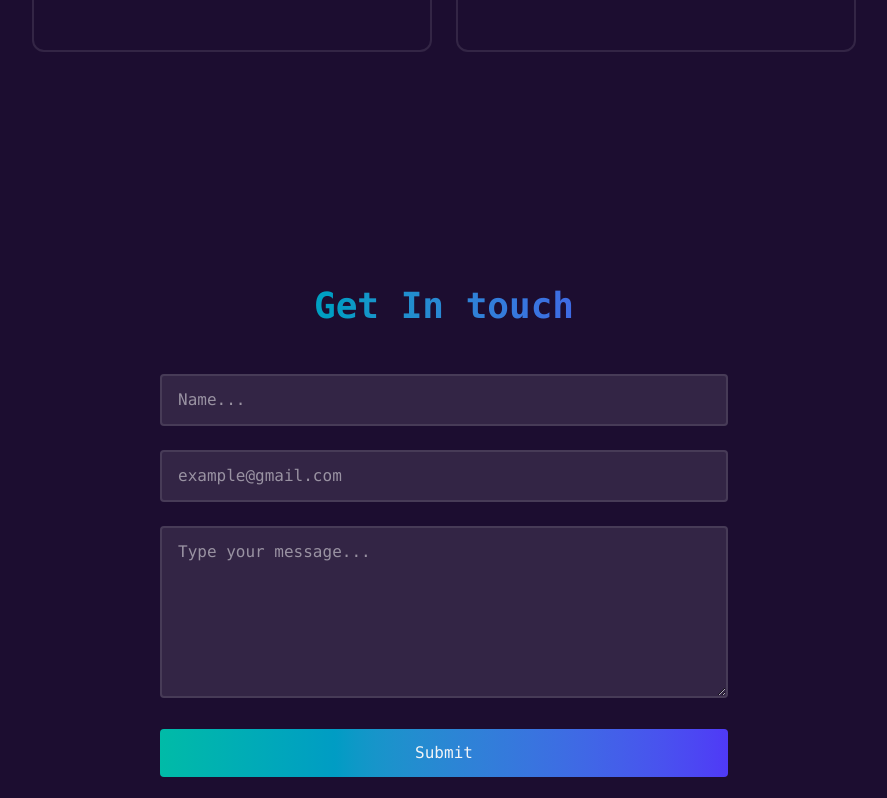
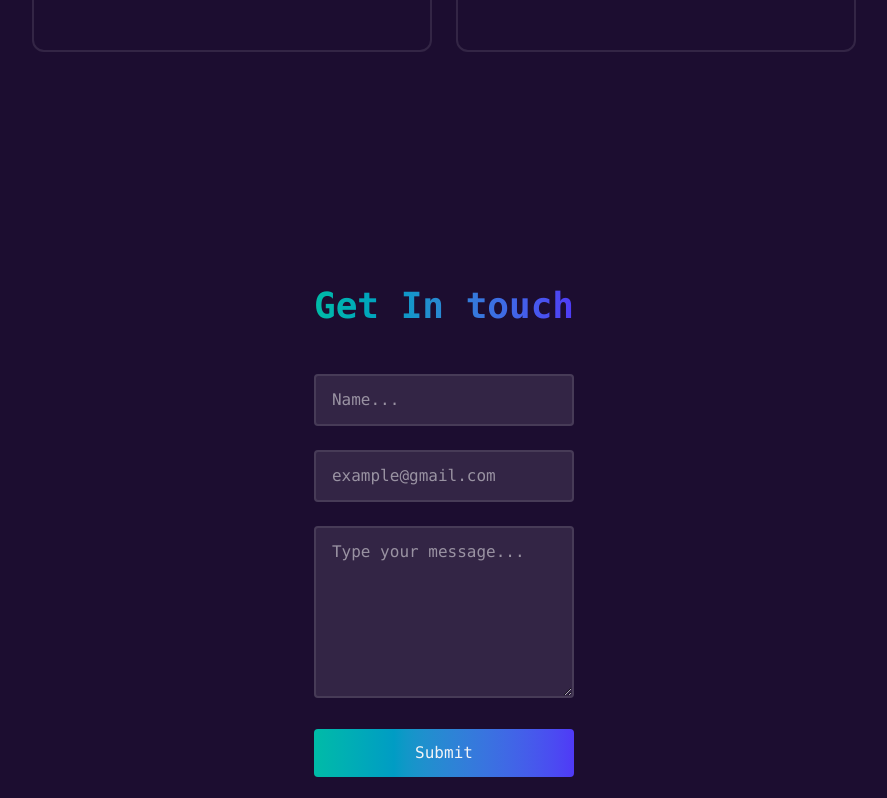
Before and after one commit to Babanadiaa/res.github.io, a React (Vite) app: page / in a window 1280 px wide. Shown: the part 2562-3360 px from the top of the page, without its empty margins (196-1083 px from the left). Built offline with nearby package versions, Linux system fonts and the light colour scheme.

Commit message:
HELL YEAH

```diff
--- a/package.json
+++ b/package.json
@@ -1,6 +1,6 @@
 {
   "name": "react_project",
-  "homepage": "https://babanadiaa.github.io/res.github.io/",
+  "homepage": "https://babanadiaa.github.io/react_project/",
   "private": true,
   "version": "0.0.0",
   "type": "module",
--- a/src/App.jsx
+++ b/src/App.jsx
@@ -16,7 +16,7 @@ function App() {
   const [isMenuOpen, setIsMenuOpen] = useState(false)
   return (
     <>
-      {/* {!isLoading && (<LoadingScreenAnimation onComplete={() => setIsLoading(true)} />)} */}
+      {!isLoading && (<LoadingScreenAnimation onComplete={() => setIsLoading(true)} />)}
       <Navbar isMenuOpen={isMenuOpen} setIsMenuOpen={setIsMenuOpen} />
       <MobileMenu isMenuOpen={isMenuOpen} setIsMenuOpen={setIsMenuOpen} />
       <RevealOnScroll>
--- a/src/UI/Navbar.jsx
+++ b/src/UI/Navbar.jsx
@@ -9,7 +9,7 @@ export default function Navbar({ isMenuOpen, setIsMenuOpen }) {
     }, [isMenuOpen])
     return (
         <nav className='fixed top-0 w-full z-40 bg[rgba(10,10,10, 0.8)]
-         backdrop-blur-lg px-1 border-b border-white/10 shadow-lg '>
+         backdrop-blur-lg px-1 border-b border-white/10 shadow-lg  '>
             <div className="max-w-5xl mx-auto px-4">
                 <div className="flex justify-between items-center font-mono h-16">
                     <Logo />
--- a/src/index.css
+++ b/src/index.css
@@ -46,7 +46,7 @@ body {
 
 .reveal {
   opacity: 0;
-  transform: translateY(80px);
+  transform: translateY(20px);
   transition: opacity 0.7s ease, transform 0.7s ease;
 }
 
--- a/src/sections/Contact.jsx
+++ b/src/sections/Contact.jsx
@@ -7,7 +7,7 @@ export default function Contact() {
 
             <RevealOnScroll>
 
-                <div className="px-4 w-150">
+                <div className="px-4">
                     <h2 className='max-w-3xl text-4xl font-semibold mb-12 bg-gradient-to-r
                  from-teal-500 to-indigo-600 bg-clip-text text-transparent text-center'>
                         Get In touch
--- a/src/sections/Footer.jsx
+++ b/src/sections/Footer.jsx
@@ -14,7 +14,6 @@ import { CiLinkedin } from "react-icons/ci";
 export default function Footer() {
     return (
         <footer>
-            <RevealOnScroll>
             <div className="min-h-[100px] flex flex-col justify-center gap-6 text-center text-lg
             text-gray-300 font-mono mb-10">
                 <div className="flex gap-10 p-4 justify-center text-white">
@@ -39,7 +38,6 @@ export default function Footer() {
                 </div>
                 <p>@ 2025 BabaZhaba. Stick together like balls of ass</p>
             </div>
-            </RevealOnScroll>
         </footer>
     )
 }
--- a/vite.config.js
+++ b/vite.config.js
@@ -7,5 +7,5 @@ export default defineConfig({
     extensions: ['.js', '.jsx', '.ts', '.tsx'],
   },
   plugins: [react(), tailwindcss(),],
-  base: '/Babanadiaa.github.io/',
+  base: '/res.github.io/',
 })
```
Lines whose indentation alone changed are shown as unchanged.
